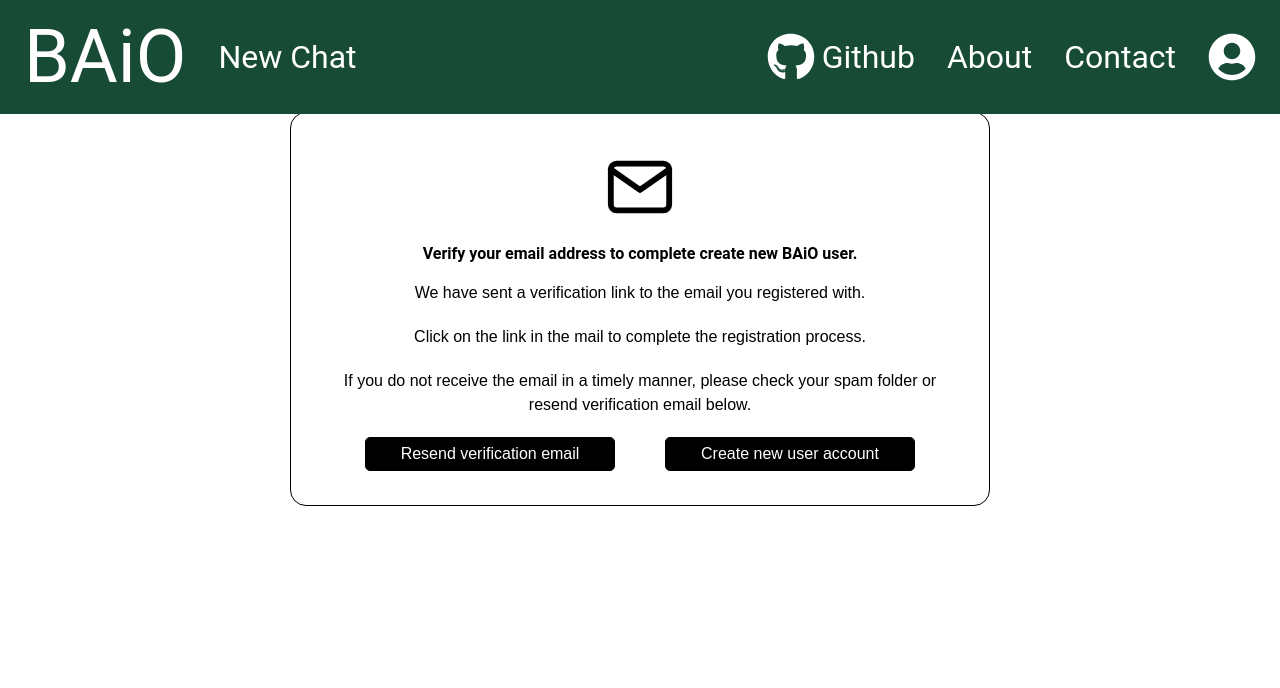
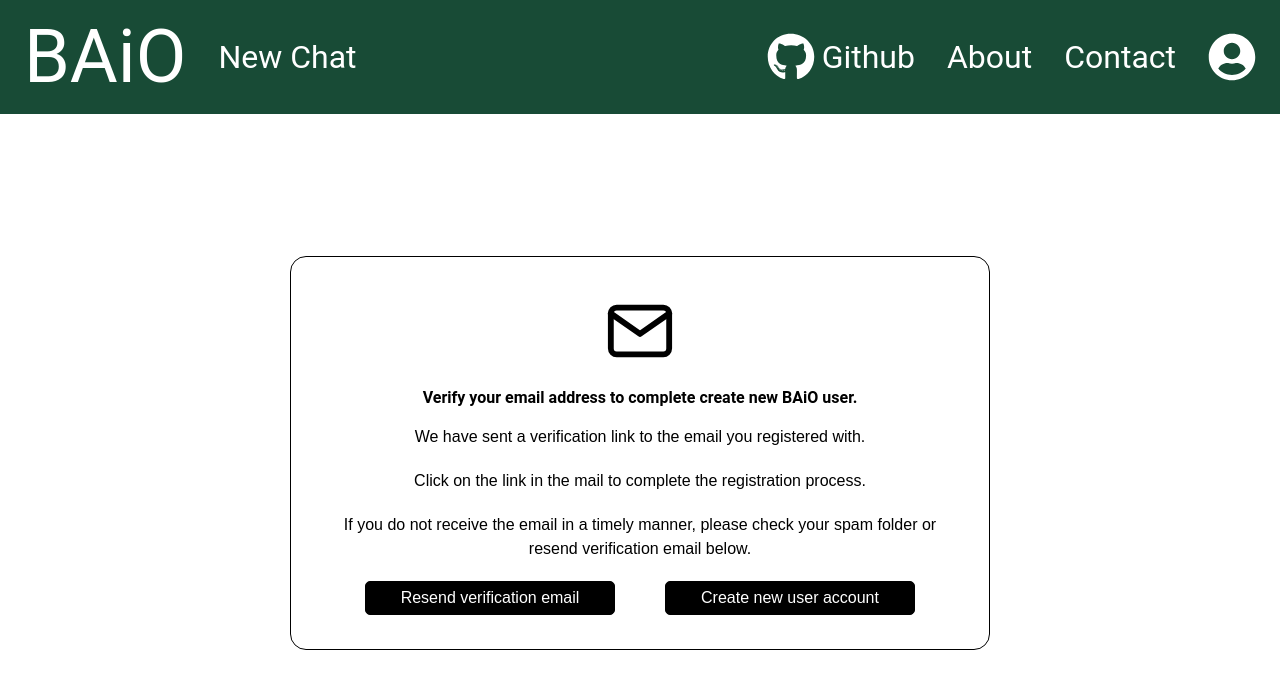
Before and after one commit to baioorg/BAiO_Frontend, a Next.js app: page /pages/EmailValidation in a window 1280 px wide. Shown: the top 688 px of the page. Built offline with nearby package versions, Linux system fonts and the light colour scheme.

Commit message:
validation page css fix

```diff
--- a/src/app/pages/EmailValidation/ValidationPage.css
+++ b/src/app/pages/EmailValidation/ValidationPage.css
@@ -14,7 +14,7 @@
 }
 
 .val-content {
-    margin: auto;
+    margin: 9em auto;
     background-color: #fff;
     color: black;
     padding: 1.5em;
@@ -38,11 +38,6 @@
     font-weight: 100;
     text-align: center;
     margin: 10px;
-}
-
-.line {
-    margin-top: 1.5em;
-    margin-bottom: 1.5em;
 }
 
 .val-btn {
```
